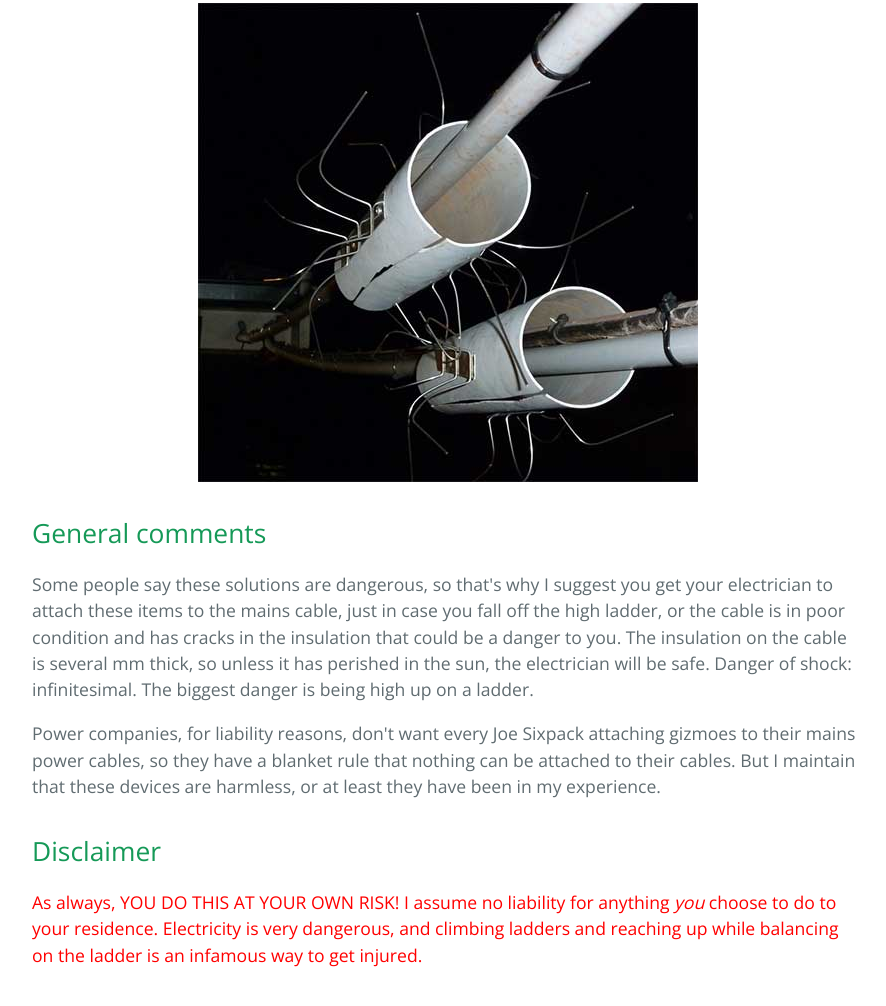
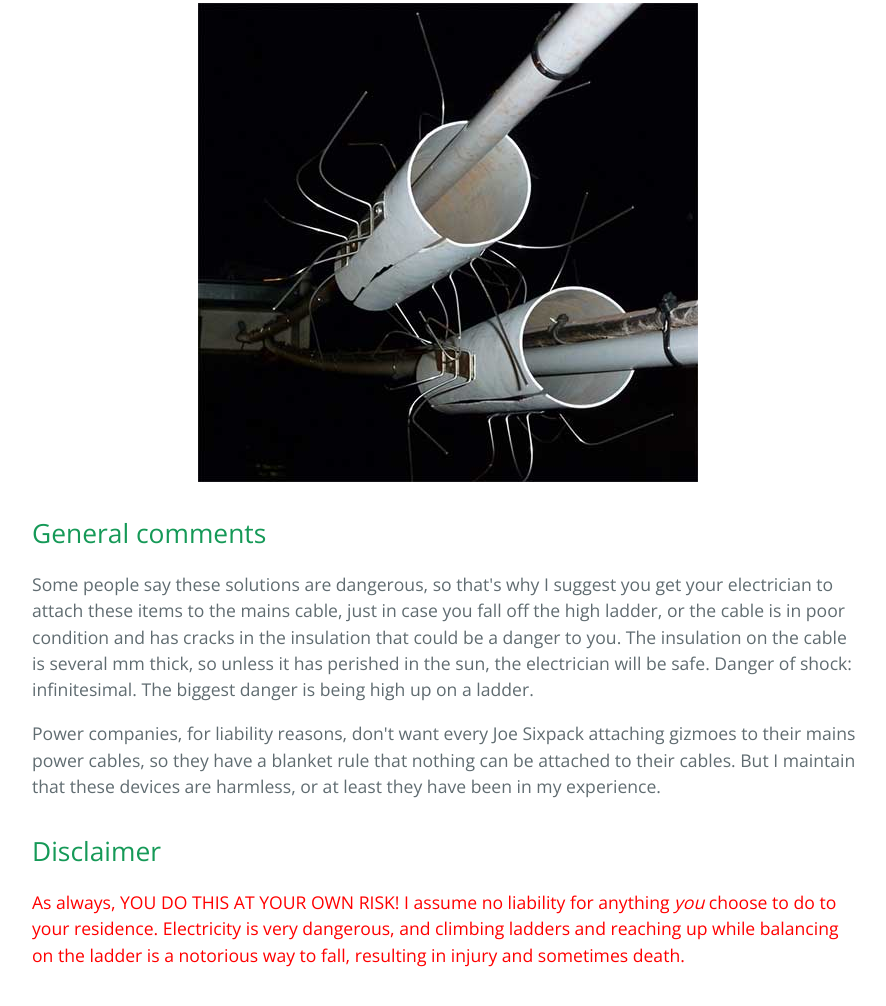
Before and after one commit to helpdata/possum-stop, a plain HTML site: page index.html in a window 1280 px wide. Shown: the part 10234-11240 px from the top of the page, without its empty margins (192-1078 px from the left). Drawn offline with nearby package versions, Linux system fonts and the light colour scheme.

Commit message:
Update index.html

```diff
--- a/index.html
+++ b/index.html
@@ -127,7 +127,7 @@
 
       <h2>Disclaimer</h2>
 
-      <p><span style="color:red;">As always, YOU DO THIS AT YOUR OWN RISK! I assume no liability for anything <em>you</em> choose to do to your residence. Electricity is very dangerous, and climbing ladders and reaching up while balancing on the ladder is an infamous way to get injured.</span></p>
+      <p><span style="color:red;">As always, YOU DO THIS AT YOUR OWN RISK! I assume no liability for anything <em>you</em> choose to do to your residence. Electricity is very dangerous, and climbing ladders and reaching up while balancing on the ladder is a notorious way to fall, resulting in injury and sometimes death.</span></p>
     </section>
   </body>
   </html>
```
